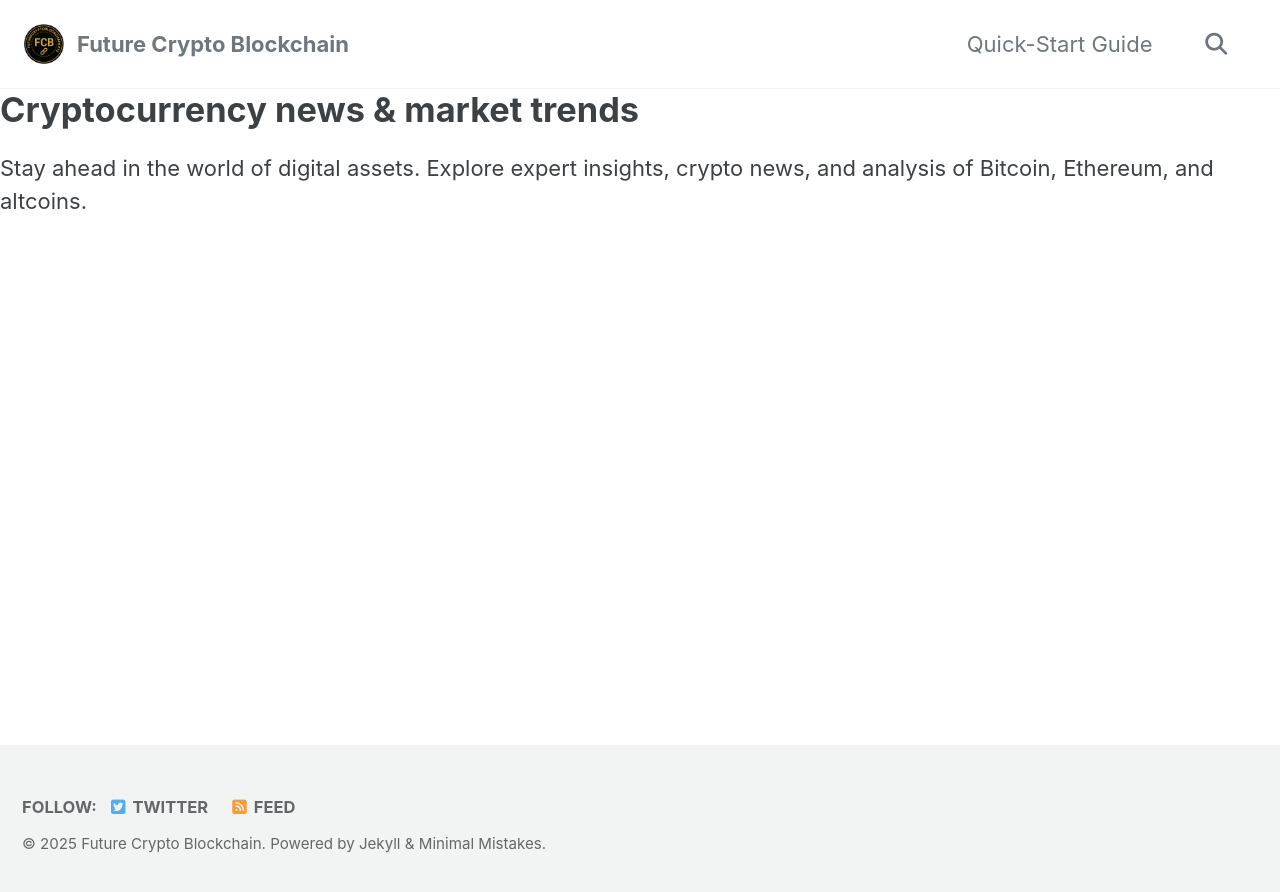
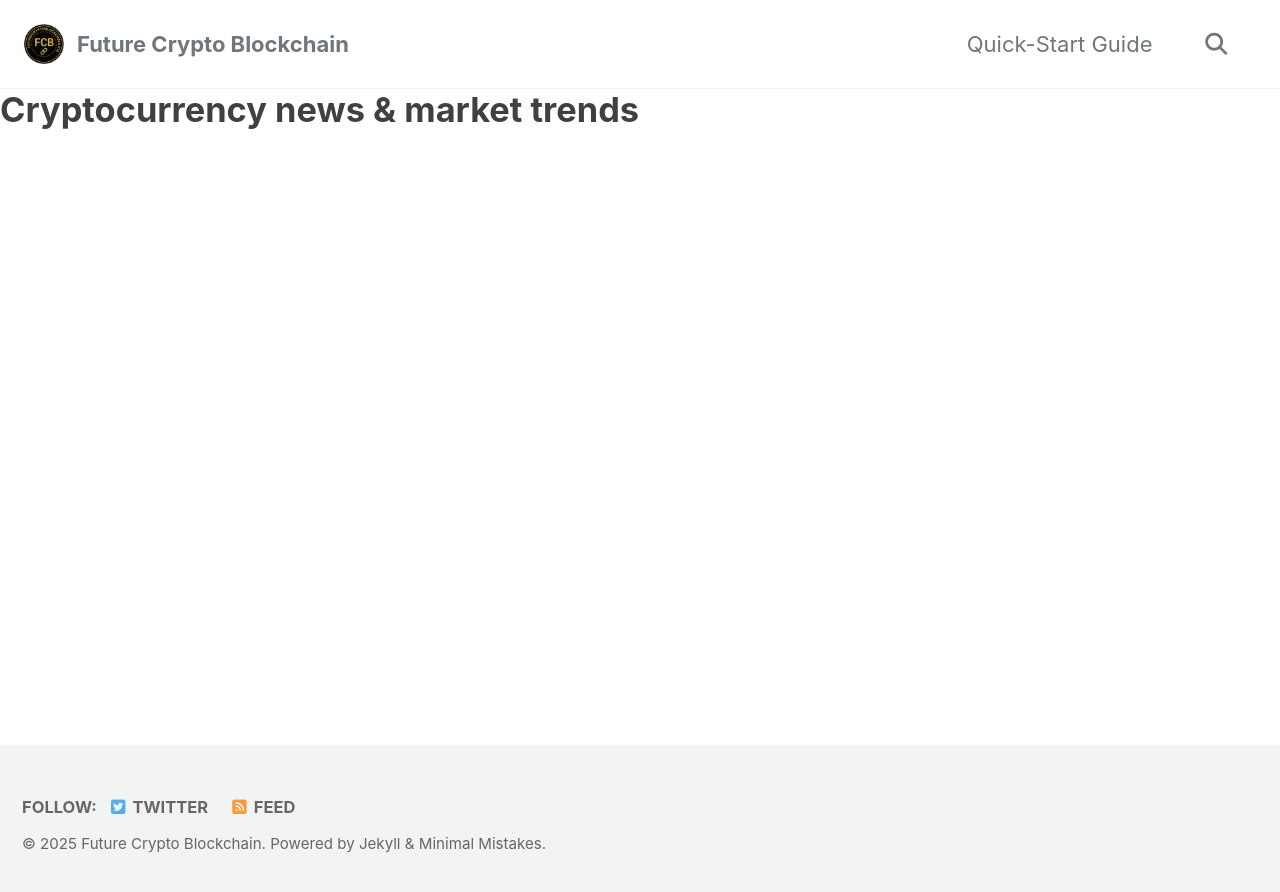
Before and after one commit to hron0891/futurecryptoblockchain, a Jekyll site: the page built from _pages/categories/cryptocurrency.md, in a window 1280 px wide. Shown: the top 892 px of the page. Built offline with Jekyll 4.4.1, drawn with Linux system fonts in a browser that asks for light colours; cached includes are drawn as plain includes.

Commit message:
Update cryptocurrency.md

```diff
--- a/_pages/categories/cryptocurrency.md
+++ b/_pages/categories/cryptocurrency.md
@@ -2,7 +2,5 @@
 title: "Cryptocurrency News & Market Trends"
 layout: category
 permalink: /categories/cryptocurrency/
-taxonomy: cryptocurrency
-description: "Stay ahead in the world of digital assets. Explore expert insights, crypto news, and analysis of Bitcoin, Ethereum, and altcoins."
 author_profile: false
 ---
```
